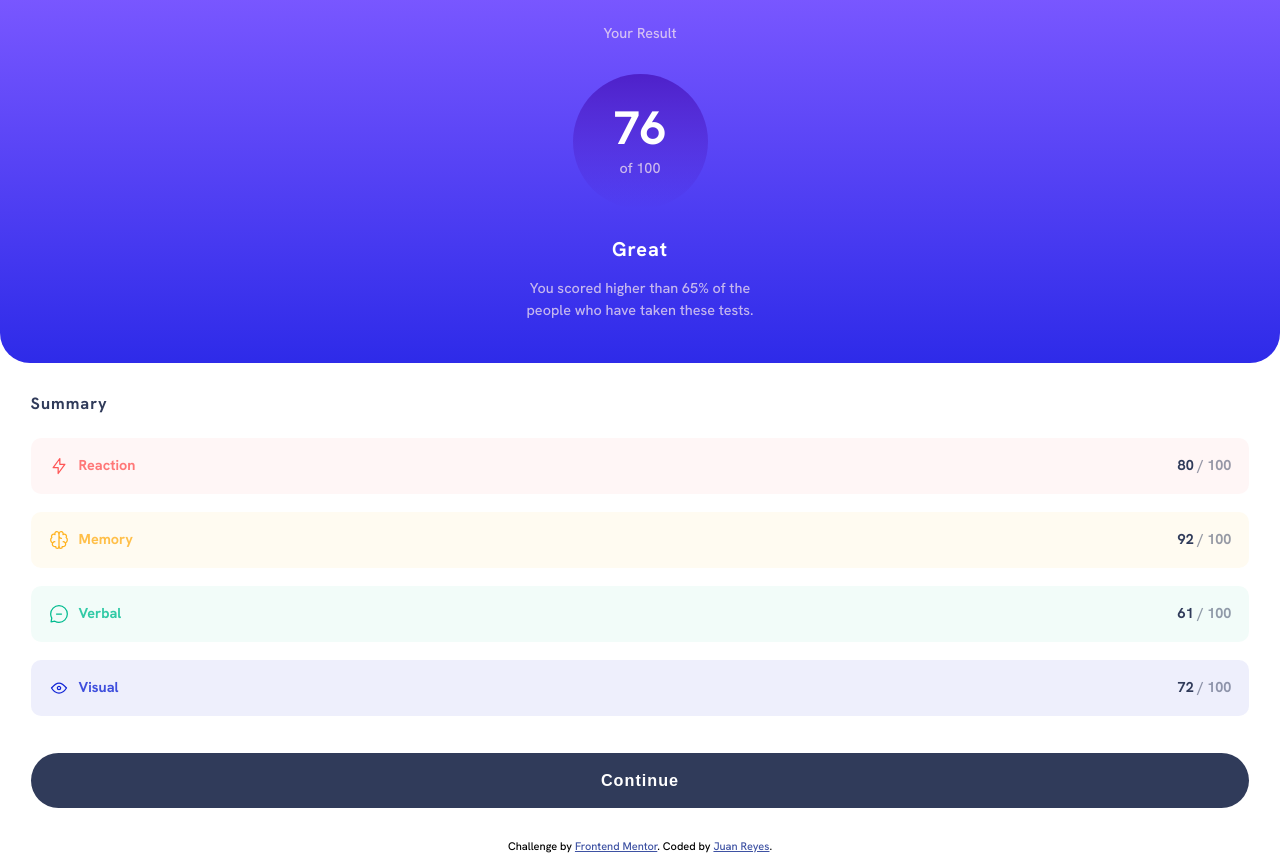
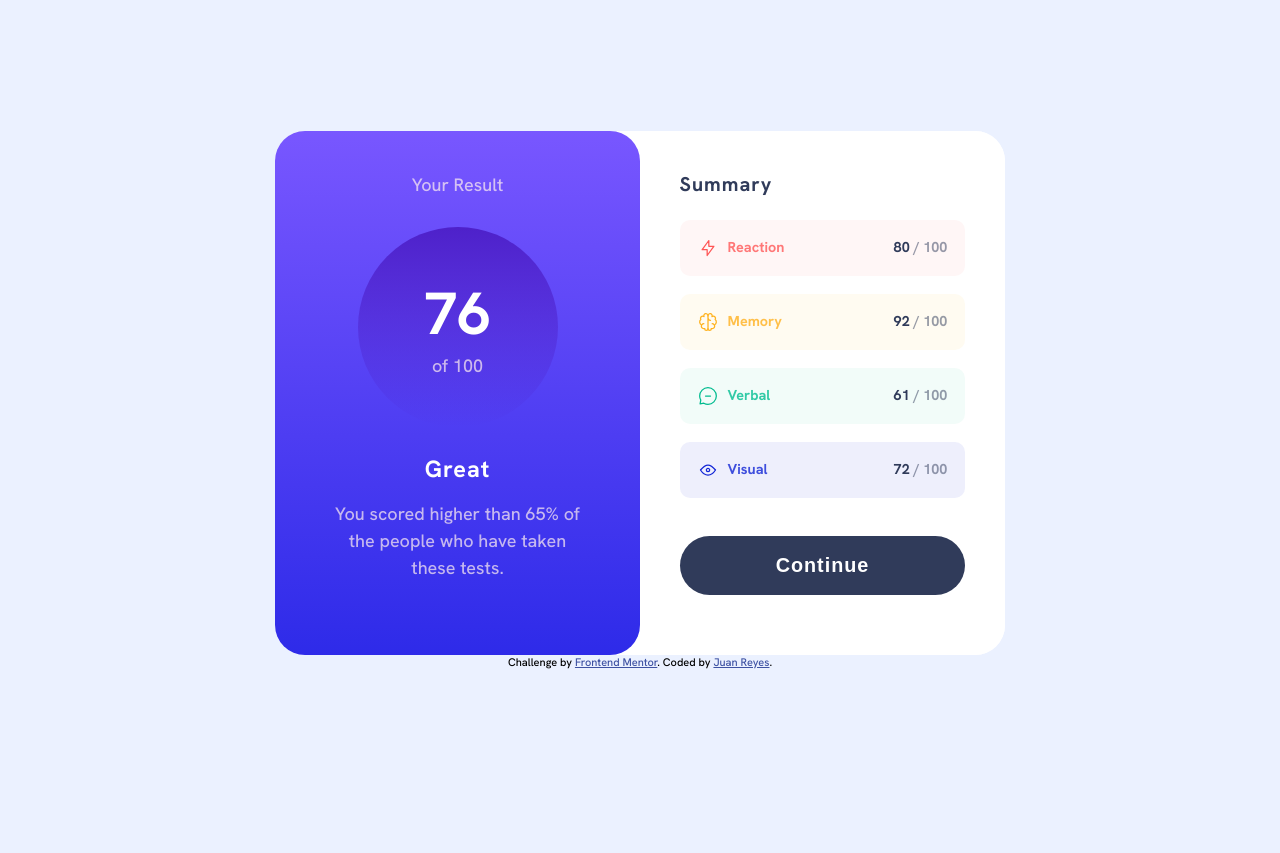
Before and after one commit to juan-mentor/results-summary-component-main, a plain HTML site: page index.html in a window 1280 px wide. After the commit the page ends 800 px from the top, so only its background shows below. Drawn offline with Linux system fonts and the light colour scheme.

Commit message:
estilos desktop

```diff
--- a/Css/style.css
+++ b/Css/style.css
@@ -41,11 +41,19 @@ body {
     font-family: "Hanken Grotesk", sans-serif;
     font-weight: 500;
     font-style: normal;
+    display: flex;
+    flex-direction: column;
+    min-height: 100vh;
+    justify-content: center;
+    align-items: center;
+    background-color: var(--pale-blue);
 }
 
 .result-summary {
     width: 100%;
+    max-width: 730px;
     display: grid;
+    /* justify-items: center; */
 }
 
 .result {
@@ -160,3 +168,59 @@ body {
     background-color: var(--dark-gray-blue);
     color: var(--white);
 }
+
+.summary__btn:hover {
+    cursor: pointer;
+    background-image: linear-gradient(var(--light-slate-blue), var(--light-royal-blue));
+
+}
+
+@media screen and (min-width: 47rem) {
+
+    .result-summary {
+        grid-template-columns: 1fr 1fr;
+        border-radius: 30px;
+        background-color: var(--white);
+    }
+
+    .result {
+        border-radius: 30px;
+        padding: 2.2rem 3.2rem;
+    }
+
+    .result__paragraph {
+        font-size: 1rem;
+    }
+
+    .result__paragraph--margin0 {
+        margin: 0;
+    }
+
+    .result__number {
+        width: 200px;
+        height: 200px;
+        justify-content: center;
+    }
+
+    .result__number span {
+        font-size: 3.3rem;
+    }
+
+    .result__title {
+        font-size: 1.3rem;
+    }
+
+    .summary {
+        padding: 2.2rem 2.2rem;
+        border-radius: 0 30px 30px 0;
+    }
+
+    .summary__title {
+        font-size: 1.1rem;
+    }
+
+    .summary__btn {
+        font-size: 1.1rem;
+        margin: 1.1rem 0;
+    }
+}
--- a/index.html
+++ b/index.html
@@ -28,7 +28,7 @@
         <div class="result__number">
           <span>76</span>
 
-          <p class="result__paragraph">of 100</p>
+          <p class="result__paragraph result__paragraph--margin0">of 100</p>
         </div>
 
         <h1 class="result__title">Great</h1>
```
